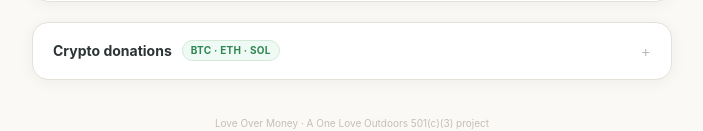
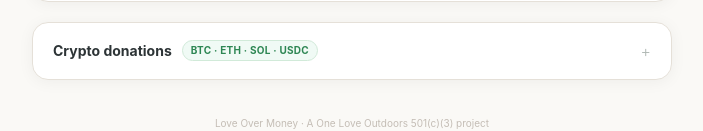
Before and after one commit to 4b578gdsgr-ops/clarity, a Next.js app: page /about in a window 1280 px wide. Shown: the part 1801-1932 px from the top of the page, without its empty margins (288-991 px from the left). Built offline with nearby package versions, Linux system fonts and the light colour scheme.

Commit message:
Add USDC on ETH to crypto donation section

```diff
--- a/app/components/CryptoDonate.js
+++ b/app/components/CryptoDonate.js
@@ -21,6 +21,12 @@ const COINS = [
     name: 'Solana',
     address: '284EBCMF3yDQvsoQ4if6UQnEXFN2np5JekCNmr2sZQ1N',
     color: '#7c5cbf',
+  },
+  {
+    symbol: 'USDC',
+    name: 'USD Coin (ETH)',
+    address: '0x3a42E3c805f1F2856fd86cFF28d5f9053bbe47D0',
+    color: '#2775ca',
   },
 ];
 
@@ -73,7 +79,7 @@ export default function CryptoDonate() {
           <span className="text-sm font-bold" style={{color:'#2d3436'}}>Crypto donations</span>
           <span className="text-[10px] px-2 py-0.5 rounded-full font-bold tracking-wide"
             style={{background:'#f0faf5', color:'#2d8653', border:'1px solid #d1ead9'}}>
-            BTC · ETH · SOL
+            BTC · ETH · SOL · USDC
           </span>
         </div>
         <span className="text-base font-light" style={{color:'#b0b8b4'}}>{open ? '−' : '+'}</span>
@@ -84,7 +90,7 @@ export default function CryptoDonate() {
           <p className="text-xs mb-4 text-center" style={{color:'#636e72'}}>
             Support the mission — permissionless donations
           </p>
-          <div className="grid grid-cols-3 gap-3">
+          <div className="grid grid-cols-2 gap-3">
             {COINS.map(c => <CoinCard key={c.symbol} {...c} />)}
           </div>
           <p className="text-[10px] mt-4 text-center leading-relaxed" style={{color:'#9ca3af'}}>
```
